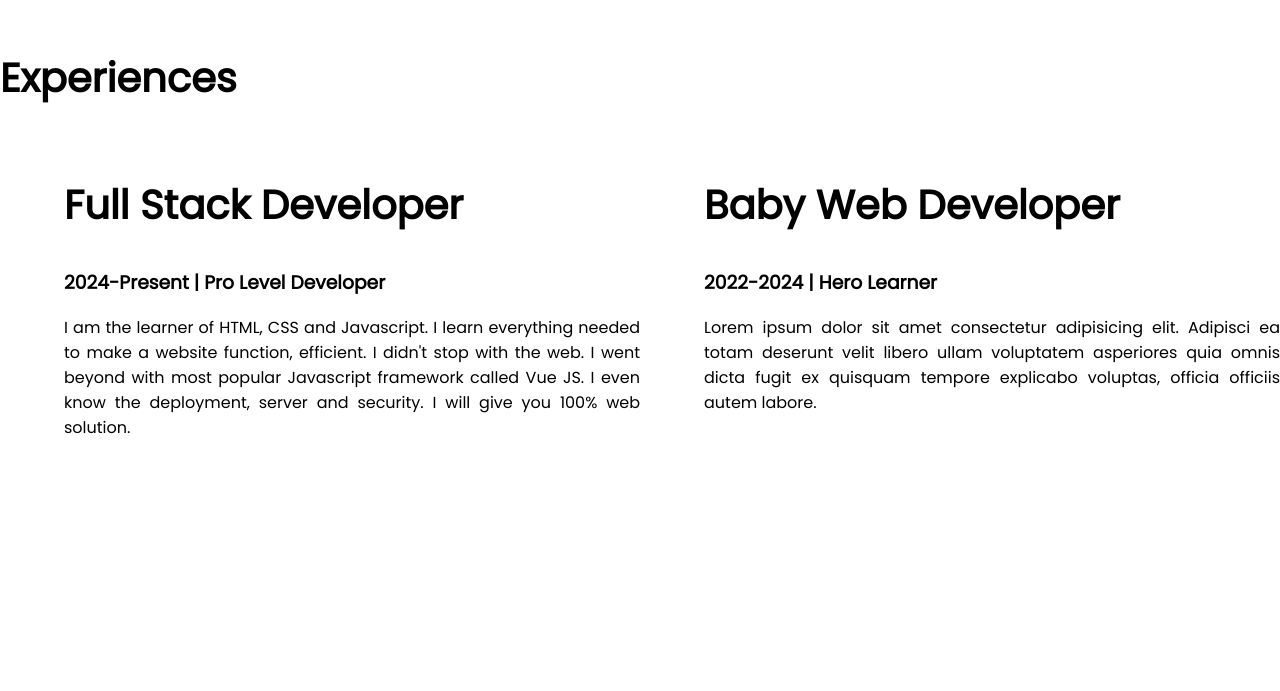
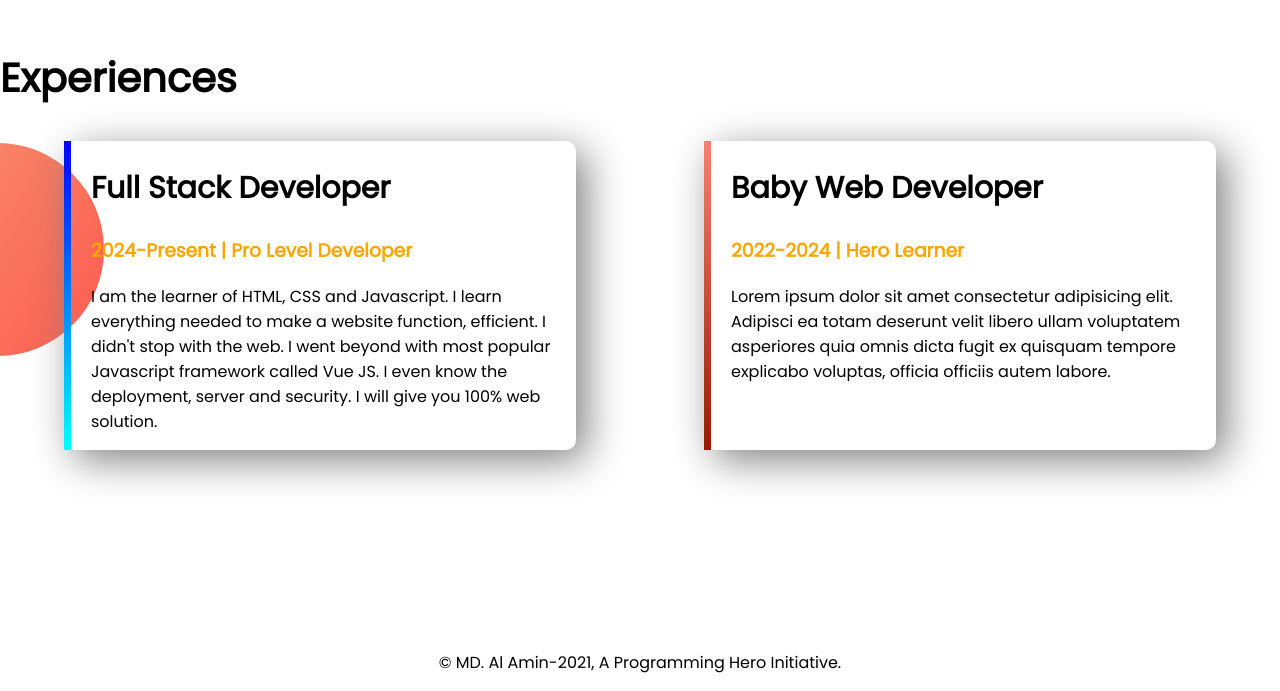
Before and after one commit to alamincoders/developer-portfolio, a plain HTML site: page index.html in a window 1280 px wide. Shown: the part 1266-1957 px from the top of the page. Before the commit the page ends 1922 px from the top, so only its background shows below. Drawn offline with Linux system fonts and the light colour scheme.

Commit message:
last change in the webpage

```diff
--- a/index.html
+++ b/index.html
@@ -43,21 +43,24 @@
         <h1>Experiences</h1>
 
         <div class="flexible-container">
-            <div class="half-width">
-                <h1>Full Stack Developer</h1>
-                <h3>2024-Present | Pro Level Developer</h3>
+            <div id="exprience-1" class="exprience-item">
+                <h2>Full Stack Developer</h2>
+                <h3 class="orange-color">2024-Present | Pro Level Developer</h3>
                 <p>I am the learner of HTML, CSS and Javascript. I learn everything needed to make a website function, efficient. I didn't stop with the web. I went beyond with most popular Javascript framework called Vue JS. I even know the deployment,
                     server and security. I will give you 100% web solution.
                 </p>
             </div>
-            <div class="half-width">
-                <h1>Baby Web Developer</h1>
-                <h3>2022-2024 | Hero Learner</h3>
+            <div id="exprience-2" class="exprience-item">
+                <h2>Baby Web Developer</h2>
+                <h3 class="orange-color">2022-2024 | Hero Learner</h3>
                 <p>Lorem ipsum dolor sit amet consectetur adipisicing elit. Adipisci ea totam deserunt velit libero ullam voluptatem asperiores quia omnis dicta fugit ex quisquam tempore explicabo voluptas, officia officiis autem labore.</p>
             </div>
         </div>
 
     </section>
+    <footer>
+        <p> &copy; MD. Al Amin-2021, A Programming Hero Initiative.</p>
+    </footer>
 </body>
 
 </html>
--- a/style.css
+++ b/style.css
@@ -51,3 +51,38 @@ h1 {
     background-repeat: no-repeat;
     background-position: right;
 }
+
+.exprience-item {
+    width: 40%;
+    margin-left: 5%;
+    margin-right: 5%;
+    padding-left: 20px;
+    border-radius: 10px;
+    box-shadow: 10px 10px 40px gray;
+}
+
+h2 {
+    font-size: 30px;
+}
+
+.experience-area {
+    background-image: url(./images/exp-bg.png);
+    background-repeat: no-repeat;
+    background-position: left;
+}
+
+#exprience-1 {
+    border-left: 7px solid;
+    border-image: linear-gradient(blue, cyan);
+    border-image-slice: 1;
+}
+
+#exprience-2 {
+    border-left: 7px solid;
+    border-image: linear-gradient(salmon, rgb(153, 24, 1));
+    border-image-slice: 1;
+}
+
+footer p {
+    text-align: center;
+}
```
Also changed, not shown: Show of/photo (2).jpg (deleted), Show of/photo (7).jpg (deleted), Show of/photo (8).jpg (deleted), images/jhankar.png (deleted), images/jhankar2.png (deleted), images/my.png (deleted), 6 other files.
